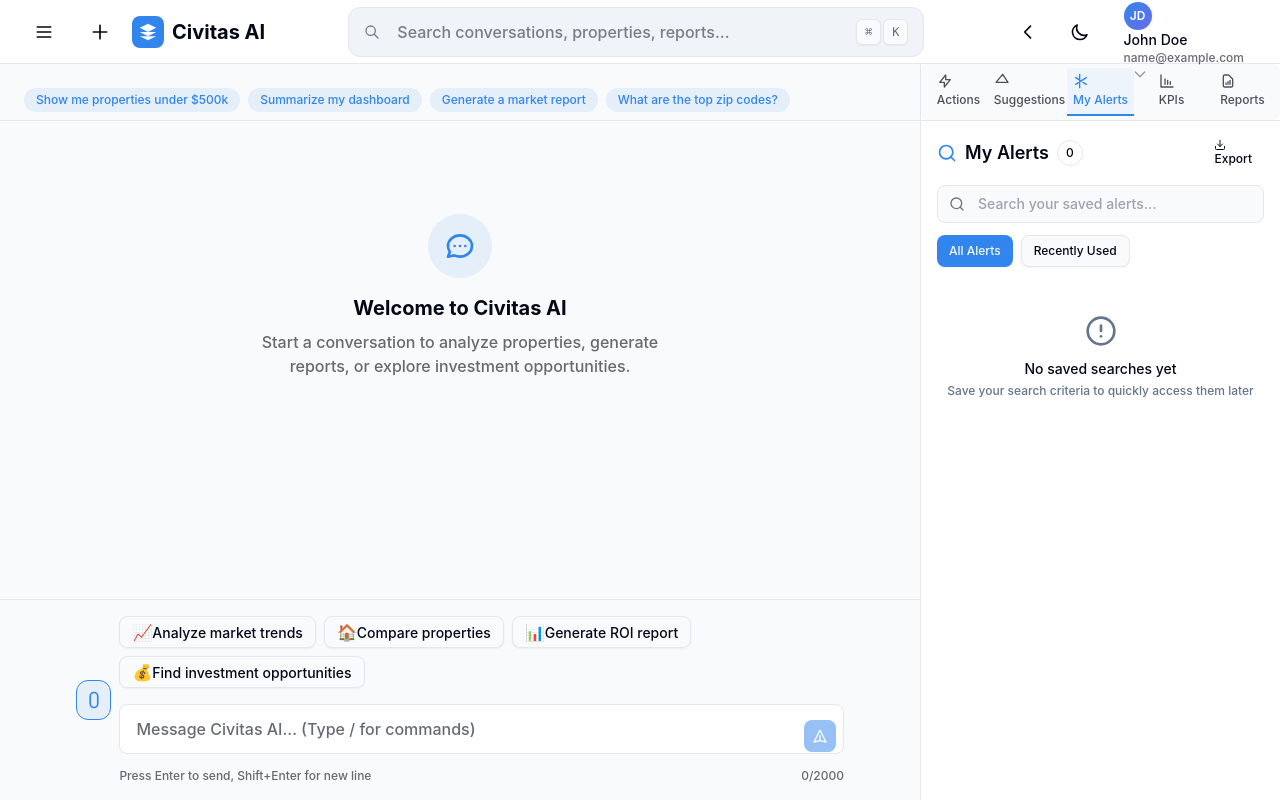
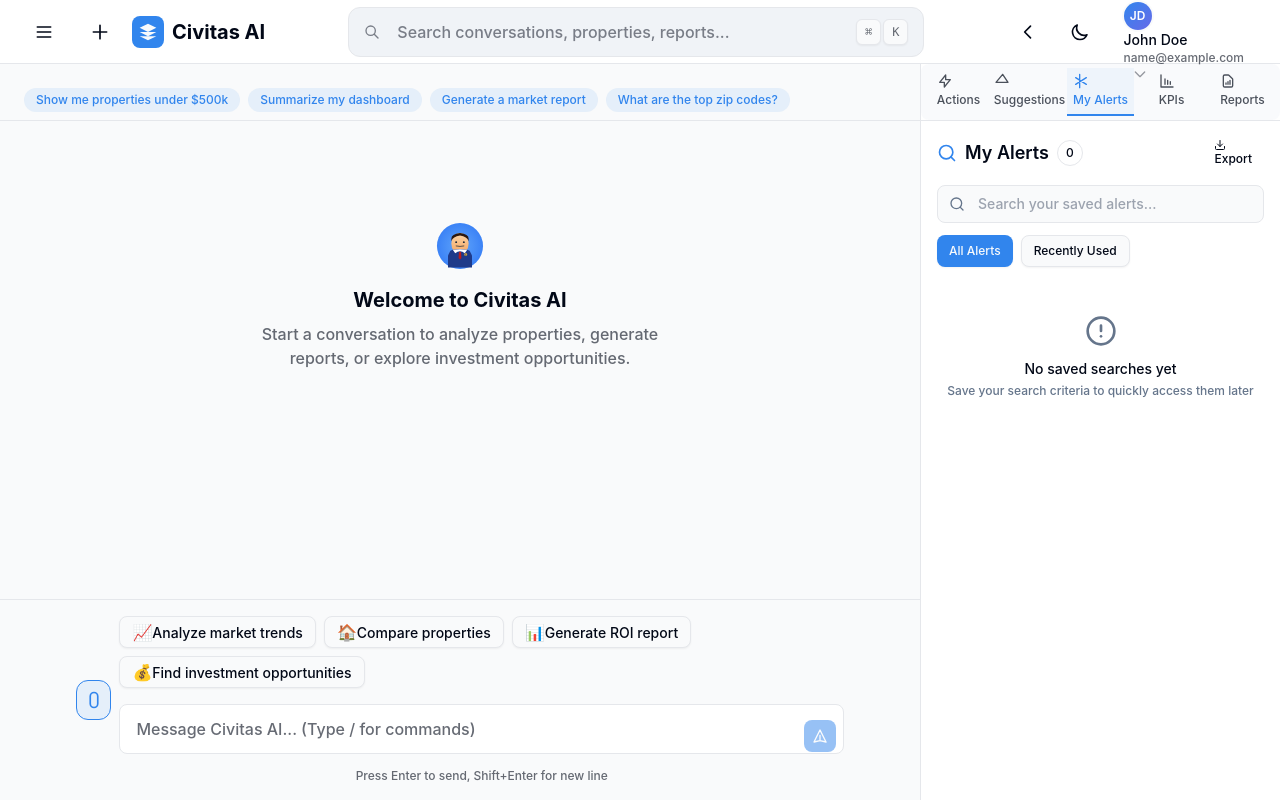
Before and after one commit to Rentfolio-ai/Frontend, a React (Vite) app in the folder civitas-ai/: page / in a window 1280 px wide. Both pictures are taken after typing "name@example.com", "Sample123" into the empty fields and a click on the button "Sign in". Built offline with nearby package versions, Linux system fonts and the light colour scheme.

Commit message:
feat: integrate AgentAvatar into chat components, add user initials, and remove character limit

```diff
--- a/civitas-ai/src/components/chat/Composer.tsx
+++ b/civitas-ai/src/components/chat/Composer.tsx
@@ -166,9 +166,8 @@
         </div>
 
         {/* Helper text */}
-        <div className="flex justify-between items-center mt-2 text-xs text-foreground/60">
+        <div className="flex justify-center items-center mt-2 text-xs text-foreground/60">
           <span>Press Enter to send, Shift+Enter for new line</span>
-          <span>{message.length}/2000</span>
         </div>
       </form>
     </div>
--- a/civitas-ai/src/components/chat/LoadingBubble.tsx
+++ b/civitas-ai/src/components/chat/LoadingBubble.tsx
@@ -1,17 +1,10 @@
 import React from 'react';
+import { AgentAvatar } from '../common/AgentAvatar';
 
 export const LoadingBubble: React.FC = () => (
   <div className="flex gap-3 mb-6 animate-slide-in justify-start">
-    {/* Assistant Avatar */}
-    <div className="w-8 h-8 rounded-full bg-primary flex items-center justify-center flex-shrink-0">
-      <svg
-        className="w-4 h-4 text-primary-foreground"
-        fill="currentColor"
-        viewBox="0 0 20 20"
-      >
-        <path d="M13 6a3 3 0 11-6 0 3 3 0 016 0zM18 8a2 2 0 11-4 0 2 2 0 014 0zM14 15a4 4 0 00-8 0v3h8v-3z" />
-      </svg>
-    </div>
+    {/* AI Agent Avatar */}
+    <AgentAvatar size="sm" />
     <div className="max-w-[80%]">
       <div className="px-4 py-3 rounded-2xl bg-surface border border-border flex items-center gap-2">
         <span className="text-body text-foreground/70">Thinking</span>
--- a/civitas-ai/src/components/chat/MessageBubble.tsx
+++ b/civitas-ai/src/components/chat/MessageBubble.tsx
@@ -2,7 +2,8 @@
 import React from 'react';
 import { cn } from '../../lib/utils';
 import type { Message } from '@/types/chat';
-
+import { AgentAvatar } from '../common/AgentAvatar';
+import { useAuth } from '../../contexts/AuthContext';
 
 interface MessageBubbleProps {
   message: Message;
@@ -11,22 +12,37 @@
 }
 export const MessageBubble: React.FC<MessageBubbleProps> = ({ message, groupLength = 1, isFirst = true }) => {
   const isUser = message.role === 'user';
+  const { user } = useAuth();
+
+  // Get user initials
+  const getUserInitials = () => {
+    if (user?.name) {
+      const names = user.name.split(' ');
+      if (names.length >= 2) {
+        return `${names[0][0]}${names[1][0]}`.toUpperCase();
+      }
+      return user.name.substring(0, 2).toUpperCase();
+    }
+    return 'U';
+  };
+
   // Only show avatar/timestamp for first message in group
   return (
     <div className={cn(
       'flex gap-3 mb-1 animate-slide-in',
       isUser ? 'justify-end' : 'justify-start'
     )}>
-      {/* Avatar */}
+      {/* AI Avatar */}
       {!isUser && (isFirst || groupLength === 1) && (
-        <div className="w-8 h-8 rounded-full bg-primary flex items-center justify-center flex-shrink-0">
-          <svg
-            className="w-4 h-4 text-primary-foreground"
-            fill="currentColor"
-            viewBox="0 0 20 20"
-          >
-            <path d="M13 6a3 3 0 11-6 0 3 3 0 016 0zM18 8a2 2 0 11-4 0 2 2 0 014 0zM14 15a4 4 0 00-8 0v3h8v-3z" />
-          </svg>
+        <AgentAvatar size="sm" />
+      )}
+
+      {/* User Avatar */}
+      {isUser && (isFirst || groupLength === 1) && (
+        <div className="w-8 h-8 rounded-full bg-gradient-to-br from-cyan-400 to-blue-500 flex items-center justify-center flex-shrink-0 order-last">
+          <span className="text-sm font-bold text-white">
+            {getUserInitials()}
+          </span>
         </div>
       )}
 
--- a/civitas-ai/src/components/chat/MessageList.tsx
+++ b/civitas-ai/src/components/chat/MessageList.tsx
@@ -2,6 +2,7 @@
 import React, { useEffect, useRef } from 'react';
 import { MessageBubble } from './MessageBubble';
 import { LoadingBubble } from './LoadingBubble';
+import { AgentAvatar } from '../common/AgentAvatar';
 import type { Message } from '../../data/seed';
 
 interface MessageListProps {
@@ -24,20 +25,8 @@
     return (
       <div className="h-full flex items-center justify-center">
         <div className="text-center space-y-4 max-w-md">
-          <div className="w-16 h-16 mx-auto bg-primary/10 rounded-full flex items-center justify-center">
-            <svg
-              className="w-8 h-8 text-primary"
-              fill="none"
-              stroke="currentColor"
-              viewBox="0 0 24 24"
-            >
-              <path
-                strokeLinecap="round"
-                strokeLinejoin="round"
-                strokeWidth={2}
-                d="M8 12h.01M12 12h.01M16 12h.01M21 12c0 4.418-4.03 8-9 8a9.863 9.863 0 01-4.255-.949L3 20l1.395-3.72C3.512 15.042 3 13.574 3 12c0-4.418 4.03-8 9-8s9 3.582 9 8z"
-              />
-            </svg>
+          <div className="mx-auto flex justify-center">
+            <AgentAvatar size="lg" />
           </div>
           <div>
             <h3 className="text-h2 mb-2">Welcome to Civitas AI</h3>
@@ -73,7 +62,7 @@
 
   return (
     <div className="h-full overflow-y-auto">
-      <div className="p-6 space-y-1">
+      <div className="p-6 pb-32 space-y-1">
         {grouped.map(({ message, groupLength, isFirst }) => (
           <MessageBubble key={message.id} message={message} groupLength={groupLength} isFirst={isFirst} />
         ))}
```
